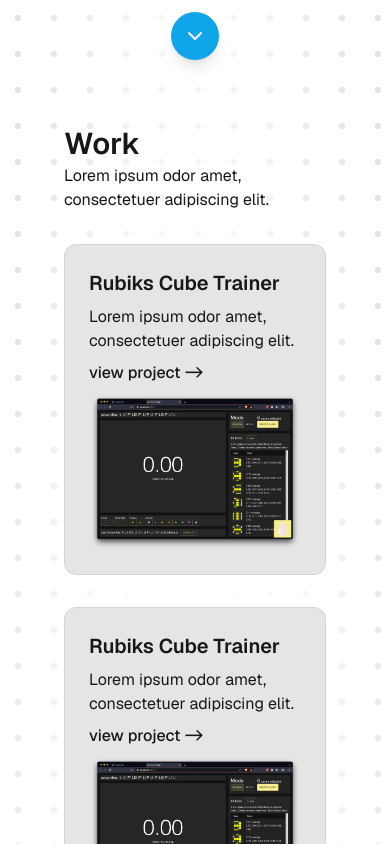
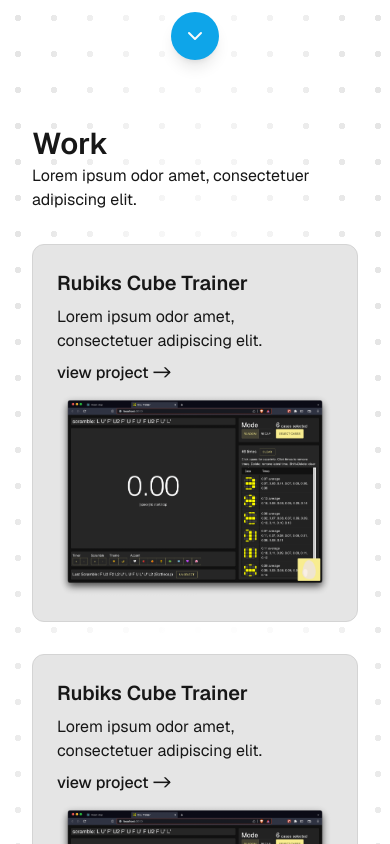
Before and after one commit to s-leirbag/portfolio, a Next.js app: page / in a window 390 px wide. Shown: the part 720-1564 px from the top of the page. Built offline with nearby package versions, Linux system fonts and the light colour scheme.

Commit message:
homepage responsiveness changed throughout, not just profile header

```diff
--- a/app/page.tsx
+++ b/app/page.tsx
@@ -91,20 +91,20 @@ export default function Home() {
         </div>
       </div>
       <div className="gradient-bg-80">
-        <div className="w-full md:w-[640px] lg:w-[768px] px-16 m-auto">
-          <h2 className="text-3xl sm:text-6xl py-0.5 font-semibold text-shadow-50px">
+        <div className="w-full sm:w-[640px] lg:w-[768px] px-8 sm:px-16 m-auto">
+          <h2 className="text-3xl md:text-6xl py-0.5 font-semibold text-shadow-50px">
             Work
           </h2>
           <p className="text-shadow-20px">
             Lorem ipsum odor amet, consectetuer adipiscing elit.
           </p>
         </div>
-        <div className="w-full sm:w-[640px] md:w-[768px] lg:w-[1024px] pt-8 p-16 mx-auto grid md:grid-cols-2 gap-8">
+        <div className="w-full sm:w-[640px] md:w-[768px] lg:w-[1024px] pt-8 pb-16 px-8 md:p-16 mx-auto grid sm:grid-cols-2 gap-8">
           <Link
             href={"/work/oll-trainer"}
             className="bg-neutral-200 dark:bg-neutral-800 border-neutral-300 dark:border-neutral-700 border rounded-xl p-6 flex flex-col gap-2"
           >
-            <h3 className="text-xl sm:text-3xl font-semibold">
+            <h3 className="text-xl md:text-3xl font-semibold">
               Rubiks Cube Trainer
             </h3>
             <p>Lorem ipsum odor amet, consectetuer adipiscing elit.</p>
@@ -121,7 +121,7 @@ export default function Home() {
             href={"/work/oll-trainer"}
             className="bg-neutral-200 dark:bg-neutral-800 border-neutral-300 dark:border-neutral-700 border rounded-xl p-6 flex flex-col gap-2"
           >
-            <h3 className="text-xl sm:text-3xl font-semibold">
+            <h3 className="text-xl md:text-3xl font-semibold">
               Rubiks Cube Trainer
             </h3>
             <p>Lorem ipsum odor amet, consectetuer adipiscing elit.</p>
@@ -138,7 +138,7 @@ export default function Home() {
             href={"/work/oll-trainer"}
             className="bg-neutral-200 dark:bg-neutral-800 border-neutral-300 dark:border-neutral-700 border rounded-xl p-6 flex flex-col gap-2"
           >
-            <h3 className="text-xl sm:text-3xl font-semibold">
+            <h3 className="text-xl md:text-3xl font-semibold">
               Rubiks Cube Trainer
             </h3>
             <p>Lorem ipsum odor amet, consectetuer adipiscing elit.</p>
@@ -154,8 +154,8 @@ export default function Home() {
         </div>
       </div>
       <div className="gradient-bg-80">
-        <div className="w-full sm:w-[640px] md:w-[768px] lg:w-[1024px] p-16 mx-auto flex flex-col justify-center min-h-screen gap-2">
-          <h1 className="text-3xl sm:text-6xl py-0.5 font-semibold">
+        <div className="w-full sm:w-[640px] md:w-[768px] lg:w-[1024px] py-16 px-8 md:p-16 mx-auto flex flex-col justify-center min-h-screen gap-2">
+          <h1 className="text-3xl md:text-6xl py-0.5 font-semibold">
             Contact Me
           </h1>
           <p>
```
